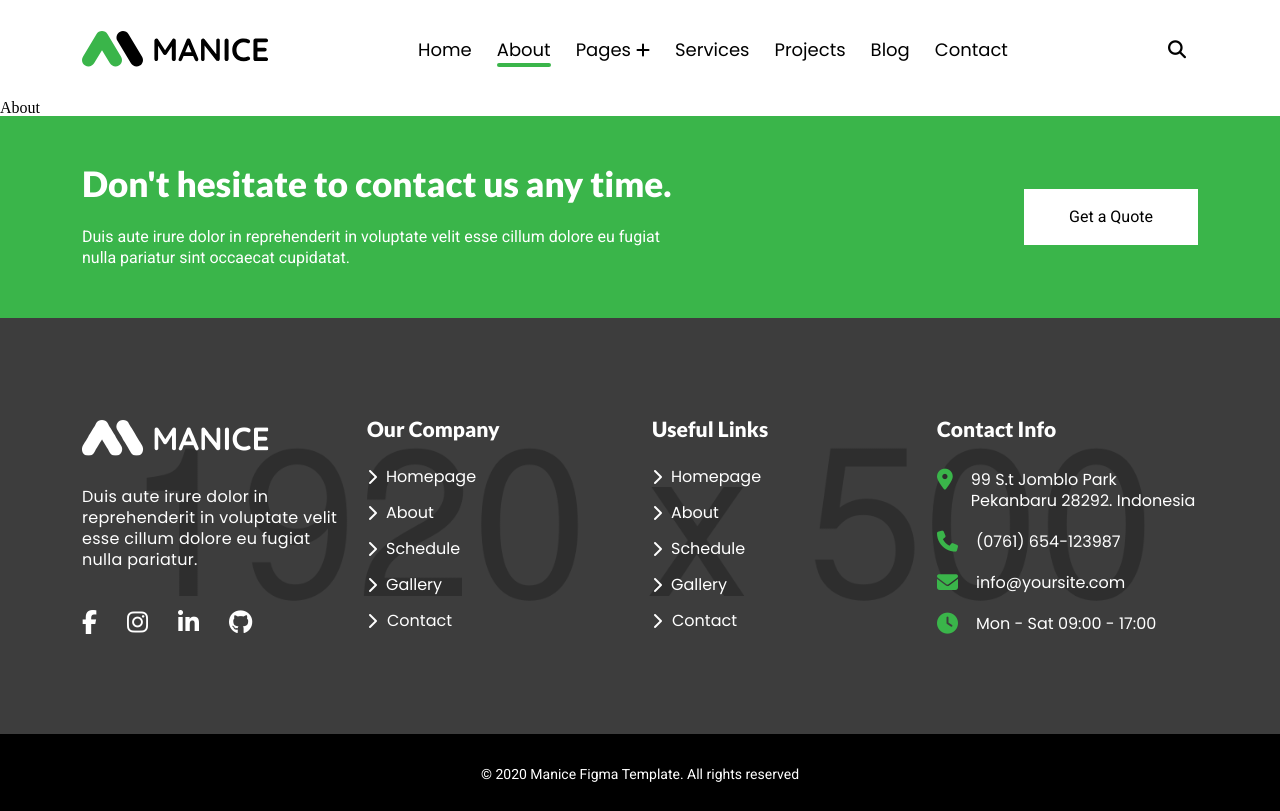
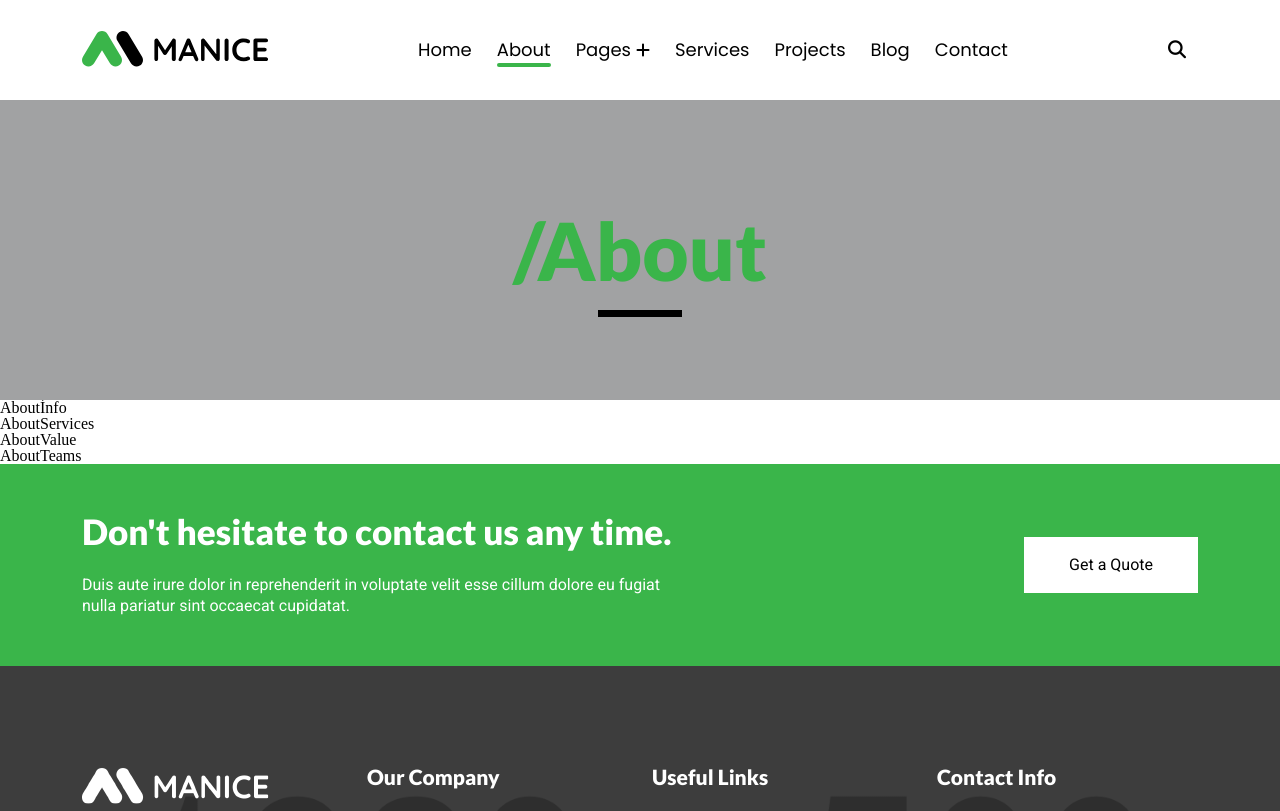
Before and after one commit to emrahkahraman0/manice-nextjs, a Next.js app: page /about in a window 1280 px wide. Shown: the top 811 px of the page. Built offline with nearby package versions, Linux system fonts and the light colour scheme.

Commit message:
update-8

```diff
--- a/src/app/about/page.js
+++ b/src/app/about/page.js
@@ -1,9 +1,17 @@
-import React from "react";
+import AboutServices from "@/templates/AboutServices";
+import AboutTeams from "@/templates/AboutTeams";
+import AboutValue from "@/templates/AboutValue";
+import Aboutİnfo from "@/templates/Aboutİnfo";
+import Page from "@/templates/Page";
 
 function About() {
   return (
     <>
-      <div>About</div>
+      <Page />
+      <Aboutİnfo />
+      <AboutServices />
+      <AboutValue />
+      <AboutTeams />
     </>
   );
 }
--- a/src/styles/style.scss
+++ b/src/styles/style.scss
@@ -190,13 +190,14 @@ body {
       }
       //input
       &_input {
-        position: absolute;
+        position: fixed;
         top: 50%;
         left: 50%;
         transform: translate(-50%, -50%);
         text-align: center;
         width: 90%;
-        height: 70%;
+        height: 80%;
+        z-index: 10;
         padding: 40px;
         background-color: #eee;
         display: flex;
@@ -2064,3 +2065,88 @@ body {
     }
   }
 }
+
+/////ABOUT
+
+//Page_Banner#
+#page_banner {
+  width: 100%;
+  height: 300px;
+  background-color: #a1a2a3;
+  position: relative;
+
+  //text
+  .text {
+    position: absolute;
+    top: 50%;
+    left: 50%;
+    transform: translate(-50%, -50%);
+    text-align: center;
+    h6 {
+      font-family: $one_family;
+      font-weight: 900;
+      font-size: 80px;
+      color: $two_color;
+      text-transform: capitalize;
+      position: relative;
+      &::before {
+        content: "";
+        position: absolute;
+        bottom: -27px;
+        left: 0;
+        right: 0;
+        width: 84px;
+        height: 7px;
+        margin: 0 auto;
+        background-color: $primary_color;
+      }
+
+      //Large
+      @include large {
+        font-size: 60px;
+      }
+      //Notebook
+      @include notebook {
+        font-size: 40px;
+      }
+      //Tablet
+      @include tablet {
+        font-size: 30px;
+        &::before {
+          bottom: -15px;
+          width: 50px;
+          height: 4px;
+        }
+      }
+      //Mobil
+      @include mobil {
+        font-size: 20px;
+        &::before {
+          bottom: -12px;
+          width: 40px;
+          height: 3px;
+        }
+      }
+    }
+  }
+}
+
+/////SERVİCES
+
+/////SERVİCES-SİNGLE
+
+/////FAQS
+
+/////PRİCİNGS
+
+/////TEAMS
+
+/////PROJECTS
+
+/////PROJECTS-SİNGLE
+
+/////BLOG
+
+/////BLOG-SİNGLE
+
+/////CONTACT
--- /dev/null
+++ b/src/templates/AboutServices.js
@@ -0,0 +1,11 @@
+import React from "react";
+
+function AboutServices() {
+  return (
+    <>
+      <div>AboutServices</div>
+    </>
+  );
+}
+
+export default AboutServices;
--- /dev/null
+++ b/src/templates/AboutTeams.js
@@ -0,0 +1,11 @@
+import React from "react";
+
+function AboutTeams() {
+  return (
+    <>
+      <div>AboutTeams</div>
+    </>
+  );
+}
+
+export default AboutTeams;
--- /dev/null
+++ b/src/templates/AboutValue.js
@@ -0,0 +1,11 @@
+import React from "react";
+
+function AboutValue() {
+  return (
+    <>
+      <div>AboutValue</div>
+    </>
+  );
+}
+
+export default AboutValue;
--- /dev/null
+++ b/src/templates/Aboutİnfo.js
@@ -0,0 +1,11 @@
+import React from "react";
+
+function Aboutİnfo() {
+  return (
+    <>
+      <div>Aboutİnfo</div>
+    </>
+  );
+}
+
+export default Aboutİnfo;
--- /dev/null
+++ b/src/templates/Page.js
@@ -0,0 +1,20 @@
+"use client";
+import Link from "next/link";
+import { usePathname } from "next/navigation";
+
+function Page() {
+  const pathname = usePathname();
+  return (
+    <>
+      <div id="page_banner">
+        <div className="text container">
+          <h6>{pathname}</h6>
+        </div>
+        {/*text*/}
+      </div>
+      {/*page_banner#*/}
+    </>
+  );
+}
+
+export default Page;
```
Also changed, not shown: src/styles/style.css.
